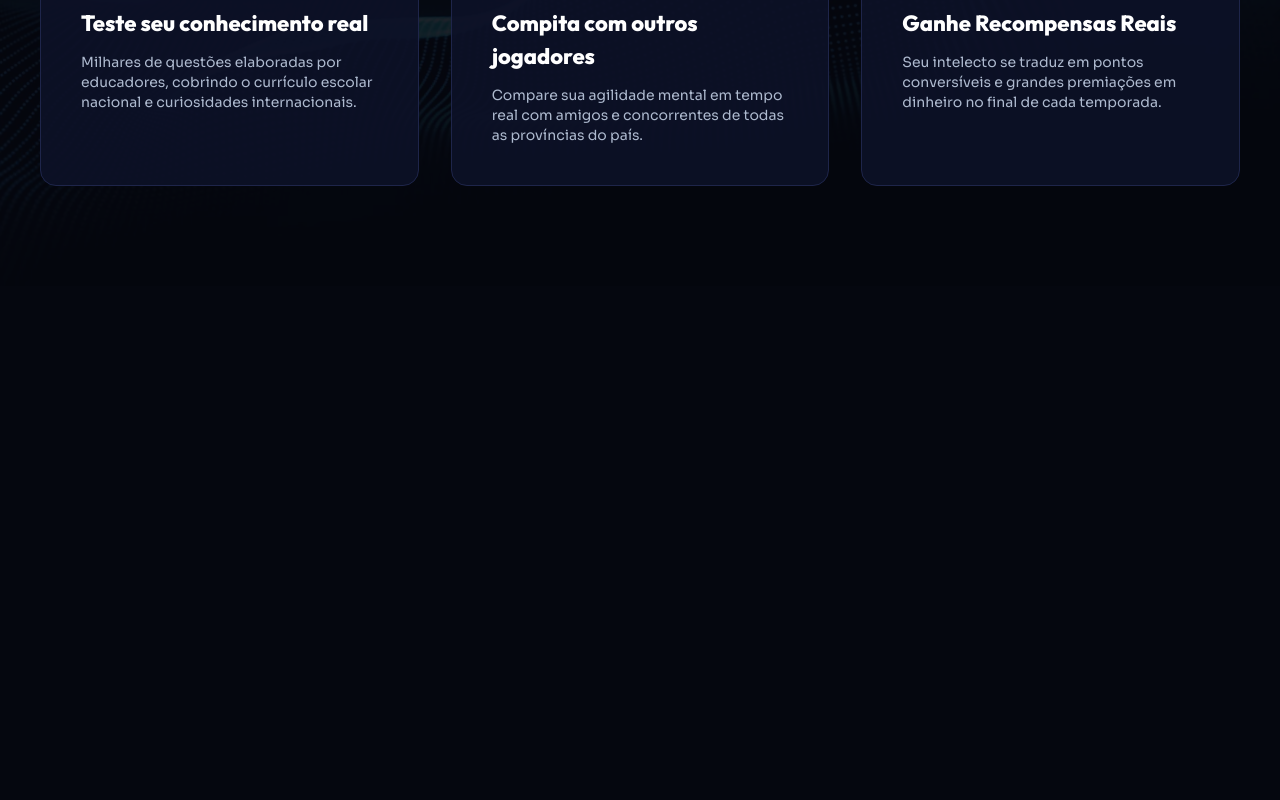
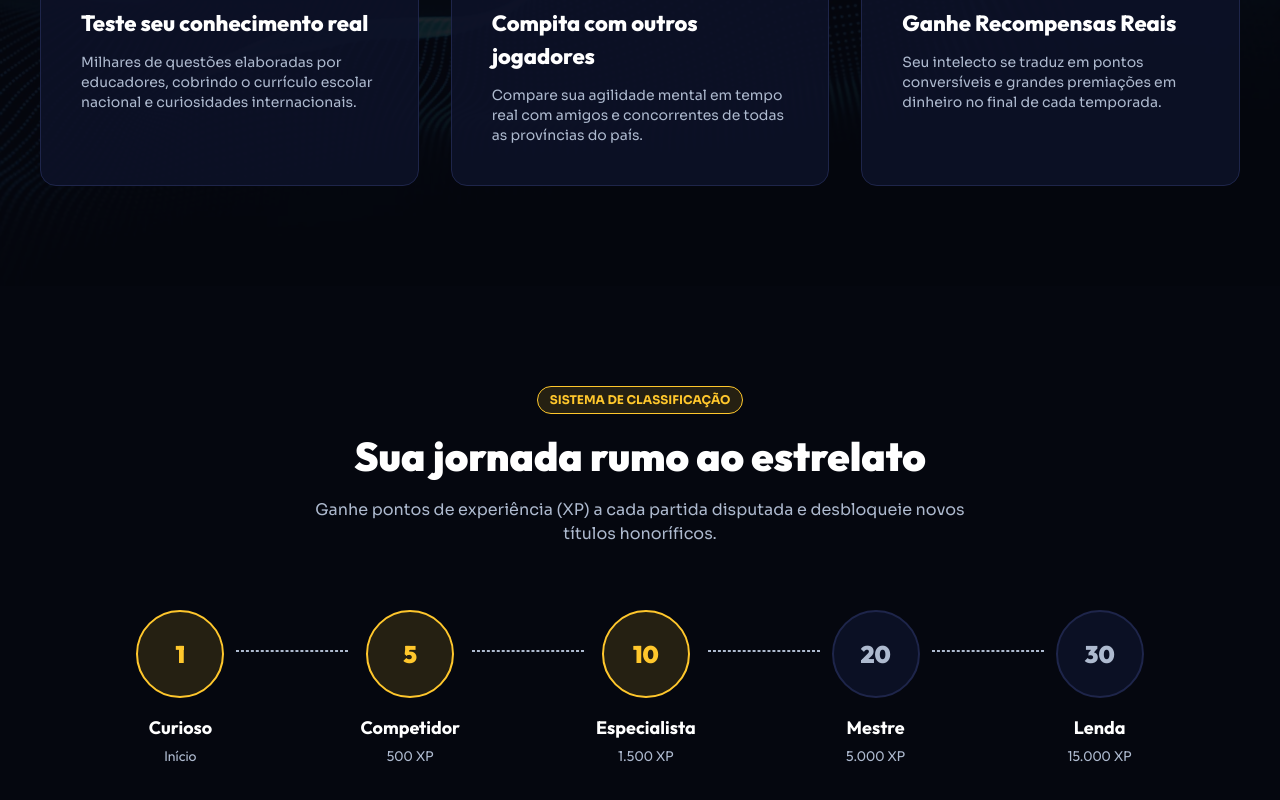
Before and after one commit to renzi-fidele-frontend/quem-sabe-mais, a Next.js app: page / in a window 1280 px wide. Shown: the part 4837-5637 px from the top of the page. Before the commit the page ends 5123 px from the top, so only its background shows below. Built offline with nearby package versions, Linux system fonts and the light colour scheme.

Commit message:
feat: Adicionando a seção do sistema de classificação na página inicial

```diff
--- a/app/page.tsx
+++ b/app/page.tsx
@@ -79,6 +79,14 @@ export default function Home() {
          titulo: "Ganhe Recompensas Reais",
          descricao: "Seu intelecto se traduz em pontos conversíveis e grandes premiações em dinheiro no final de cada temporada.",
       },
+   ];
+
+   const niveis = [
+      { nivel: 1, titulo: "Curioso", xpRequerido: "Início" },
+      { nivel: 5, titulo: "Competidor", xpRequerido: "500 XP" },
+      { nivel: 10, titulo: "Especialista", xpRequerido: "1.500 XP" },
+      { nivel: 20, titulo: "Mestre", xpRequerido: "5.000 XP" },
+      { nivel: 30, titulo: "Lenda", xpRequerido: "15.000 XP" },
    ];
 
    return (
@@ -341,6 +349,32 @@ export default function Home() {
                   </div>
                </Container>
             </section>
+            {/* Sistema de classificação */}
+            <section className="pb-25">
+               <Container>
+                  <SectionIntro
+                     subtitulo="Sistema de classificação"
+                     titulo="Sua jornada rumo ao estrelato"
+                     descricao="Ganhe pontos de experiência (XP) a cada partida disputada e desbloqueie novos títulos honoríficos."
+                  />
+                  <div className="flex  justify-center gap-3 ">
+                     {niveis.map((item, k) => (
+                        <>
+                           <div className="text-center flex justify-center flex-col items-center" key={k}>
+                              <p
+                                 className={`text-2xl mb-4 font-black flex items-center justify-center size-22 rounded-full border-2 ${k < 3 ? "border-tema bg-tema/13 text-tema" : "border-cor-borda bg-azul-escuro2/90"}`}
+                              >
+                                 {item.nivel}
+                              </p>
+                              <p className="text-white text-lg font-bold">{item.titulo}</p>
+                              <p className="text-sm mt-1">{item.xpRequerido}</p>
+                           </div>
+                           {k < niveis.length - 1 && <hr className="w-28 relative top-10 border-dashed border" />}
+                        </>
+                     ))}
+                  </div>
+               </Container>
+            </section>
          </div>
       </div>
    );
```
